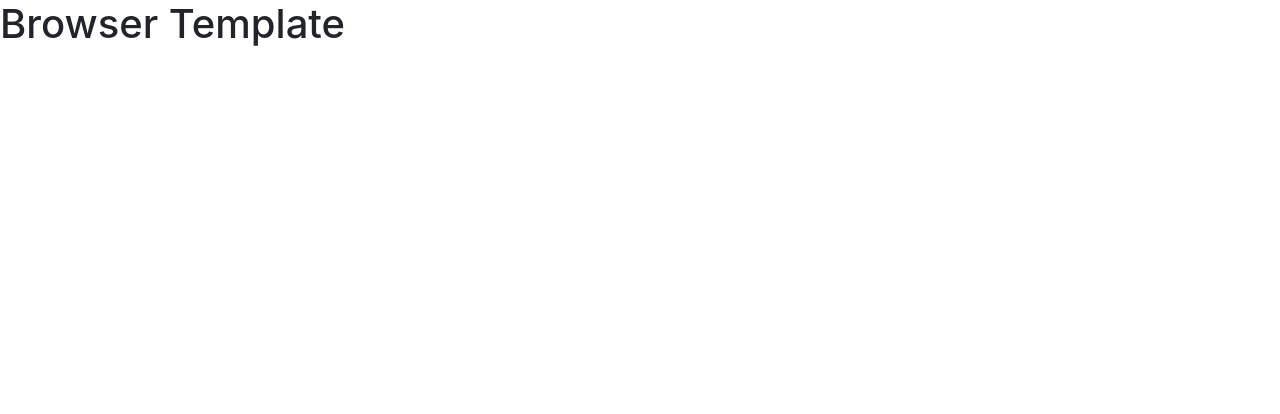
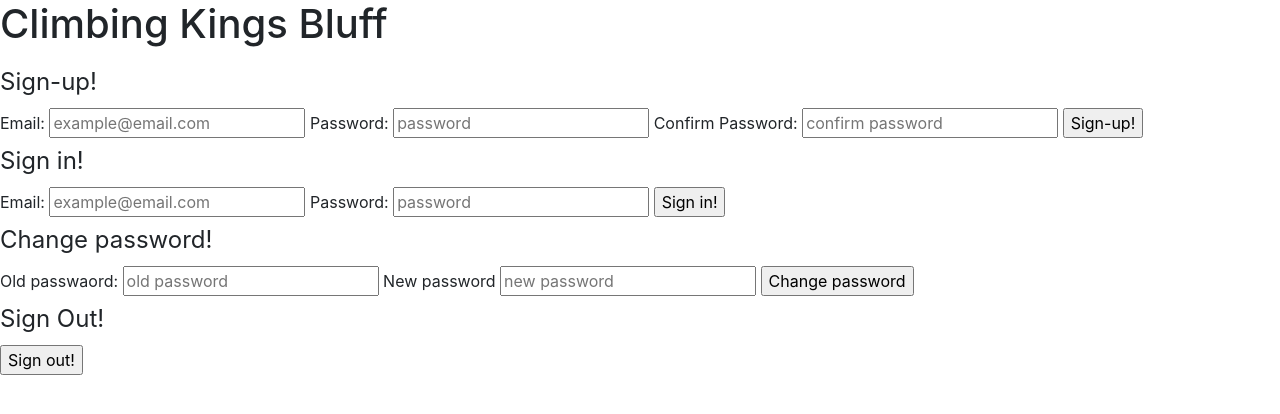
Before and after one commit to gundyn/climbing-kings-bluff-client, a website built with webpack: page index.html in a window 1280 px wide. Built offline with nearby package versions, Linux system fonts and the light colour scheme.

Commit message:
HTML update added some forms to the html for sign-up sign-in change password sign-out

```diff
--- a/index.html
+++ b/index.html
@@ -12,6 +12,72 @@
       <script src="public/application.js" type="text/javascript" charset="utf-8" defer></script>
     </head>
     <body>
-      <h1>Browser Template</h1>
+      <h1>Climbing Kings Bluff</h1>
+      <p id="message"></p>
+
+  <section>
+    <form id="sign-up-form">
+      <fieldset>
+        <legend>Sign-up!</legend>
+
+        <label for="sign-up-email">Email:</label>
+        <input id="sign-up-email" type="email" name="credentials[email]" placeholder="example@email.com">
+
+        <label for="sign-up-password">Password:</label>
+        <input id="sign-up-password" type="password" name="credentials[password]" placeholder="password">
+
+        <label for="sign-up-password_confirmation">Confirm Password:</label>
+        <input id="sign-up-password_confirmation" type="password" name="credentials[password_confirmation]" placeholder="confirm password">
+
+        <input type="submit" value="Sign-up!">
+
+      </fieldset>
+    </form>
+  </section>
+
+  <section>
+    <form id="sign-in-form">
+      <fieldset>
+        <legend>Sign in!</legend>
+
+        <label for="sign-in-email">Email:</label>
+        <input id="sign-in-email" type="email" name="credentials[email]" placeholder="example@email.com">
+
+        <label for="sign-in-password">Password:</label>
+        <input id="sign-in-password" type="password" name="credentials[password]" placeholder="password">
+
+        <input type="submit" value="Sign in!">
+
+    </fieldset>
+    </form>
+  </section>
+
+  <section>
+    <form id="change-password-form">
+      <fieldset>
+        <legend>Change password!</legend>
+
+        <label for="old-password">Old passwaord:</label>
+        <input id="old-password" type="password" name="passwords[old]" placeholder="old password">
+
+        <label for="new-password">New password</label>
+        <input id="new-password" type="password" name="passwords[new]" placeholder="new password">
+
+        <input type="submit" value="Change password">
+
+      </fieldset>
+    </form>
+  </section>
+
+  <section>
+    <form id="sign-out-form">
+      <fieldset>
+        <legend>Sign Out!</legend>
+
+        <input type="submit" value="Sign out!">
+
+      </fieldset>
+    </form>
+  </section>
     </body>
 </html>
```
